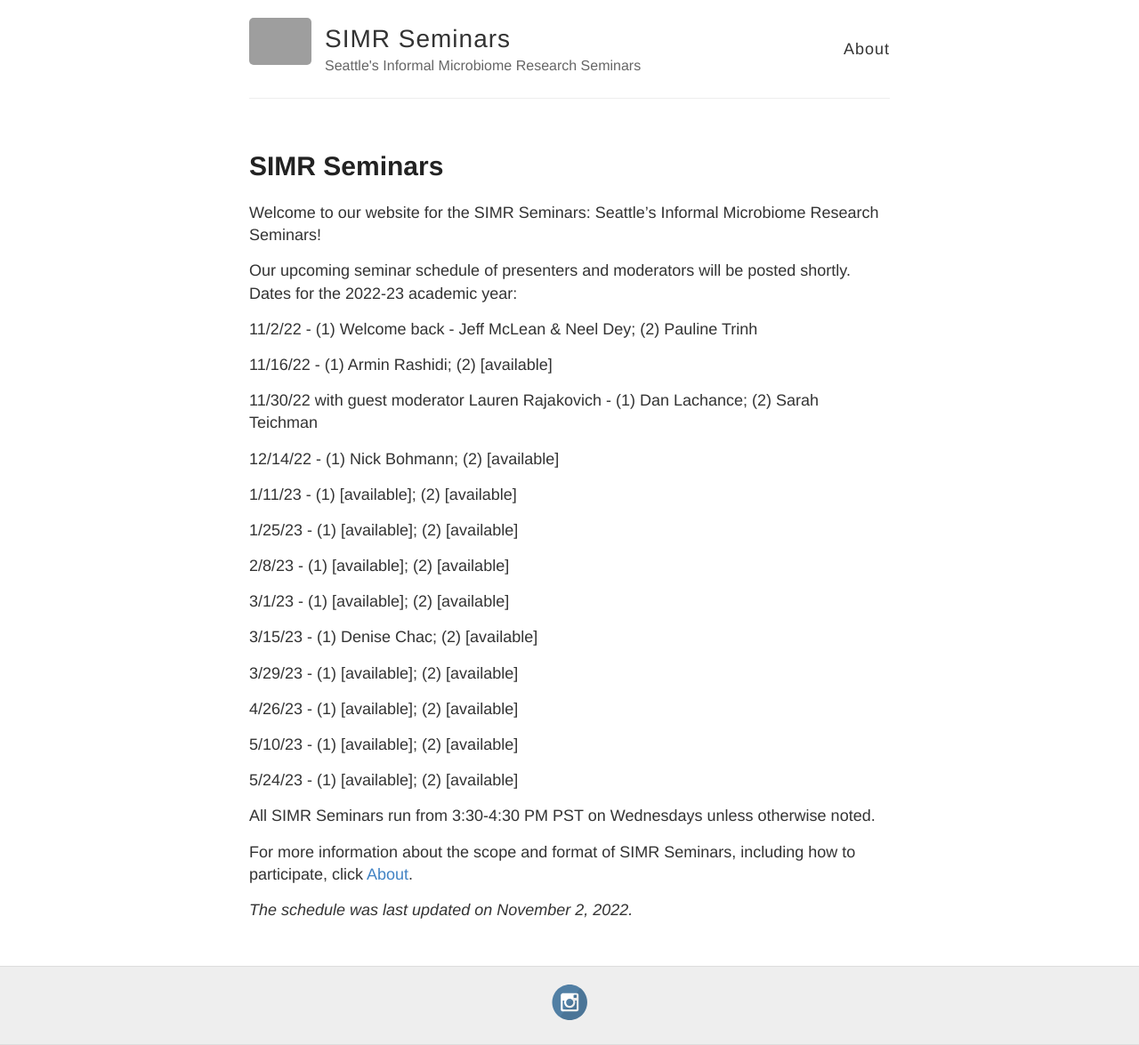
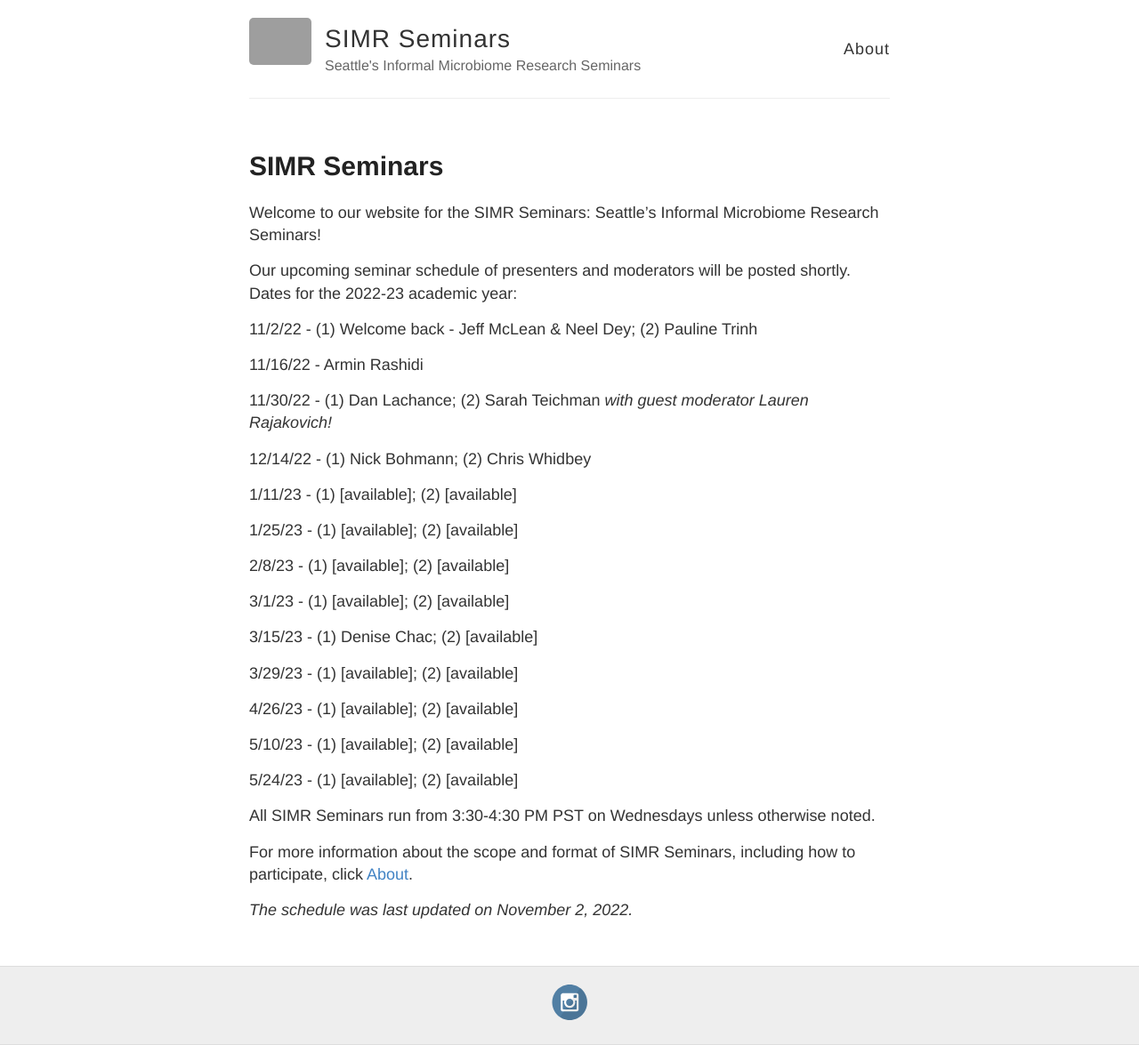
Before and after one commit to SIMR-seminars/SIMR-seminars.github.io, a Jekyll site: the page built from _posts/2021-12-7-SIMR-Seminars.md, in a window 1280 px wide. Shown: the whole page at 89% size. Built offline with Jekyll 4.4.1, drawn with Linux system fonts in a browser that asks for light colours; grey boxes are pictures that could not be loaded.

Commit message:
updated current schedule

```diff
--- a/_posts/2021-12-7-SIMR-Seminars.md
+++ b/_posts/2021-12-7-SIMR-Seminars.md
@@ -9,11 +9,12 @@ Our upcoming seminar schedule of presenters and moderators will be posted shortl
 
 11/2/22 - (1) Welcome back - Jeff McLean & Neel Dey; (2) Pauline Trinh
 
-11/16/22 - (1) Armin Rashidi; (2) [available]
+11/16/22 - Armin Rashidi
 
-11/30/22 with guest moderator Lauren Rajakovich - (1) Dan Lachance; (2) Sarah Teichman
+11/30/22 - (1) Dan Lachance; (2) Sarah Teichman
+*with guest moderator Lauren Rajakovich!*
 
-12/14/22 - (1) Nick Bohmann; (2) [available]
+12/14/22 - (1) Nick Bohmann; (2) Chris Whidbey
 
 1/11/23 - (1) [available]; (2) [available]
 
```
